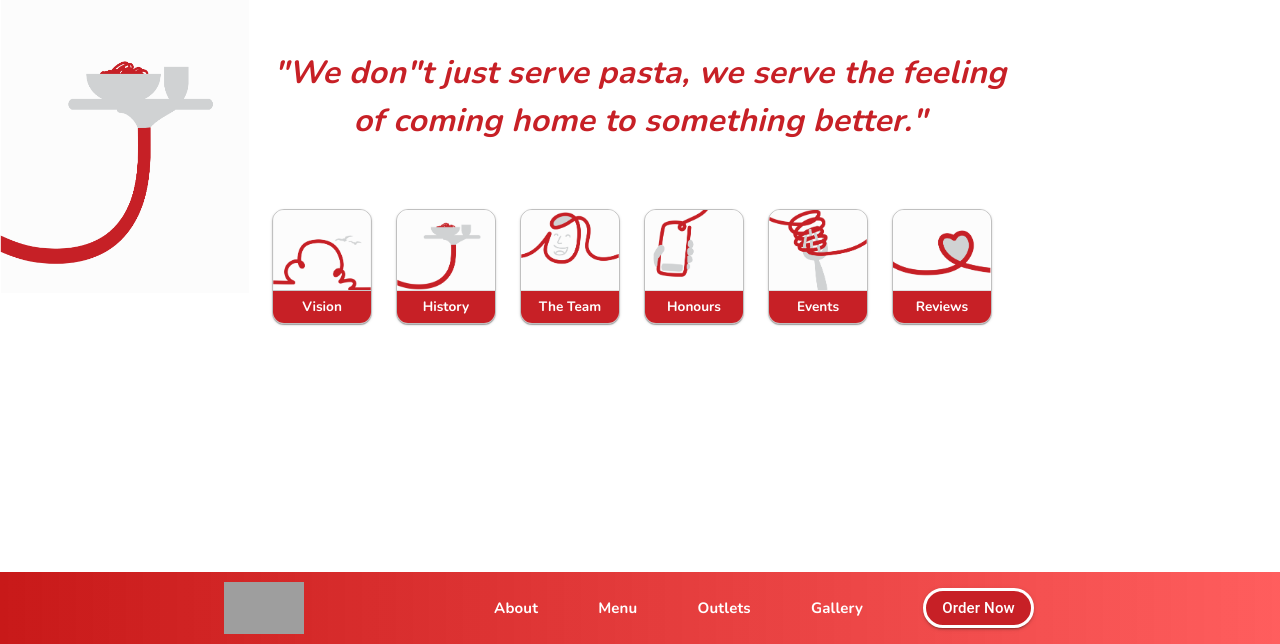
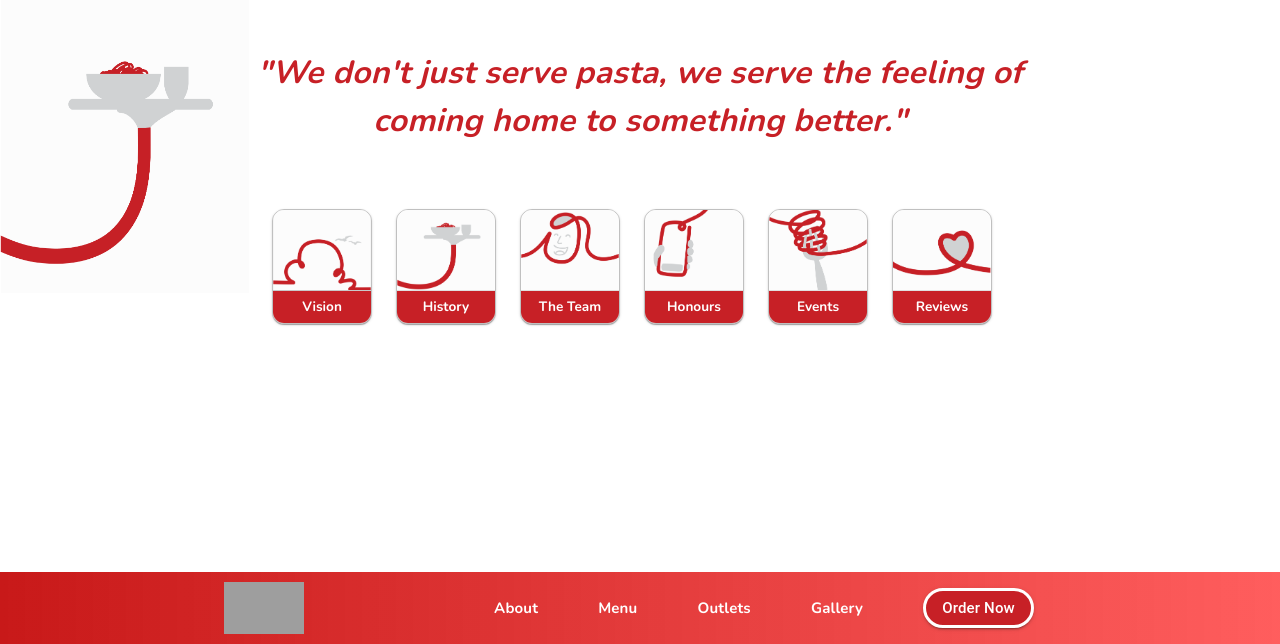
Before and after one commit to rahmathadiyatul/sky-pasta, a Next.js app: page /about in a window 1280 px wide. Shown: the part 156-800 px from the top of the page. Built offline with nearby package versions, Linux system fonts and the light colour scheme; grey boxes are pictures that could not be loaded.

Commit message:
Fix typo in about page

```diff
--- a/src/app/about/page.tsx
+++ b/src/app/about/page.tsx
@@ -67,7 +67,7 @@ export default function About() {
                         mb: 8,
                         fontFamily: "Nunito",
                     }}
-                >&quot;We don&quot;t just serve pasta, we serve the feeling of coming home to something better.&quot;</Typography>
+                >&quot;We don&apos;t just serve pasta, we serve the feeling of coming home to something better.&quot;</Typography>
                 <Box
                     sx={{
                         width: { xs: '70%', md: '60%' },
```
